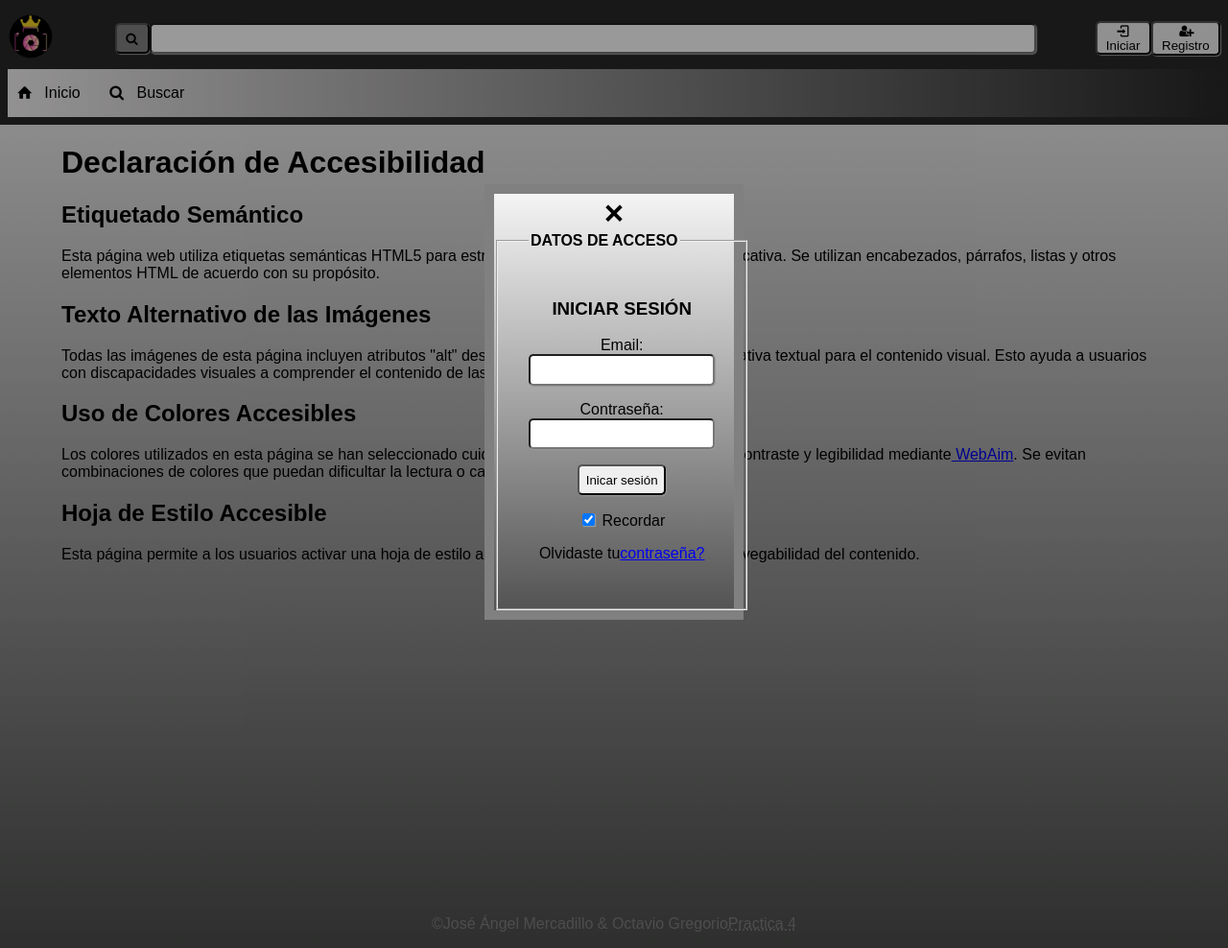
After one commit to octa815/Practica7, a PHP site: page /accesibilidad.html in a window 1280 px wide, after a click on "Iniciar". The commit adds this page. Shown: the whole page at 96% size. Run offline with PHP 8.4, Linux system fonts and the light colour scheme.

Commit message:
creanis accesibilidad

```diff
--- /dev/null
+++ b/accesibilidad.html
@@ -0,0 +1,169 @@
+<!DOCTYPE html>
+<html lang="es">
+<head>
+    <title>Declaración de Accesibilidad</title>
+    <meta name="description" content="Crea tus propios albumnes de fotos"/>
+    <meta charset="UTF-8">
+    <meta name="viewport" content="width=device-width, initial-scale=1.0">
+    <link rel="icon" href="./imagenes/sunegamilogo.png">
+    <link rel="stylesheet" href="estilo.css" media="screen" title="Modo principal">
+
+    <!-- Modos de la página -->
+    <link rel="alternate stylesheet" href="estilo-oscuro.css" title="Modo oscuro">
+    <link rel="alternate stylesheet" href="estilo-grande.css" title="Modo grande">
+
+    <link rel="stylesheet" href ="impresion.css" media="print">
+    <link rel="stylesheet" href ="fontello/css/fontello.css">
+
+
+
+    <script src="javas.js"></script>
+    <title>Declaración de Accesibilidad</title>
+</head>
+<body>
+    <header>
+        <a href="index.html"><img src="./imagenes/sunegamilogo.png" alt="logo" id="logo"></a>
+        <form id="botbus">
+            <button type="submit" class="icon-search"></button>
+            <input type="text" class="busqueda">
+        </form>
+        <aside>
+            <ul>
+                <li>
+                    <button onclick="document.getElementById('login').style.display='block'" class="icon-login">Iniciar</button>
+                </li>
+                <li>
+                    <button onclick="document.getElementById('registro').style.display='block'" class="icon-user-plus">Registro</button>
+                </li>
+            </ul>
+        </aside>
+        <nav id="menu">
+            <label for="chkMenu">&equiv;</label>
+            <input type="checkbox" id="chkMenu">
+            <ul>
+                <li><a href="index.html" class="icon-home"><span>Inicio</span></a></li>
+                <li><a href="buscar.html" class="icon-search"><span>Buscar</span></a></li>
+            </ul>
+        </nav>
+    </header>
+    <main>
+
+        <h1>Declaración de Accesibilidad</h1>
+
+        <h2>Etiquetado Semántico</h2>
+        <p>Esta página web utiliza etiquetas semánticas HTML5 para estructurar el contenido de manera significativa. Se utilizan encabezados, párrafos, listas y otros elementos HTML de acuerdo con su propósito.</p>
+
+        <h2>Texto Alternativo de las Imágenes</h2>
+        <p>Todas las imágenes de esta página incluyen atributos "alt" descriptivos que proporcionan una alternativa textual para el contenido visual. Esto ayuda a usuarios con discapacidades visuales a comprender el contenido de las imágenes.</p>
+
+        <h2>Uso de Colores Accesibles</h2>
+        <p>Los colores utilizados en esta página se han seleccionado cuidadosamente para garantizar un alto contraste y legibilidad mediante<a href=" https://webaim.org/resources/contrastchecker/" data-link=" https://webaim.org/resources/contrastchecker/"> WebAim</a>. Se evitan combinaciones de colores que puedan dificultar la lectura o causar problemas de accesibilidad.</p>
+
+        <h2>Hoja de Estilo Accesible</h2>
+        <p>Esta página permite a los usuarios activar una hoja de estilo accesible que mejora la legibilidad y navegabilidad del contenido.</p>
+
+    </main>
+    <!--************************************************************************************-->
+    <aside contenteditable="false">
+        <aside id="login" class="modal" >
+            <form action="index2.html" class="modal-content animate">
+                <section id="seccion">
+                <span onclick="document.getElementById('login').style.display='none'" class="close" title="Close Modal">&times;</span>
+                <fieldset>
+                    <legend>DATOS DE ACCESO</legend>
+                    <h3> INICIAR SESIÓN </h3>
+
+                    <!-- <p><label for="nombre">Nombre: </label><input type="text" id="nombre" name="nombre" required></p>
+                        <p><label>Apellidos: <input type="text" id="apellidos" name="apellidos" required></label></p>
+                        <p><label for="pass2"> Repite contraseña: </label><input type="password" pattern="[a-zA-Z0-9._-]{4,20}" id="pass2" name="pass2" required></p>-->
+
+                            <p>
+                                <label for="email">Email: </label>
+                                <input type="email" id="email" name="email" ><!--required-->
+                            </p>
+                            <p>
+                                <label for="pass">Contraseña: </label>
+                                <input type="password" pattern="[a-zA-Z0-9._-]{4,20}" id="pass" name="pass" ><!--required-->
+                            </p>
+
+                        <button type="submit">Inicar sesión</button>
+                        <p>
+                            <label><input type="checkbox" checked="checked" name="remember"> Recordar</label>
+                        </p>
+                        <p>
+                            <span class="psw">Olvidaste tu<a href="#">contraseña?</a></span>
+                        </p>
+                    </fieldset>
+                </section>
+            </form>
+        </aside>
+    </aside>
+    <!--************************************************************************************-->
+    <aside contenteditable="false">
+        <aside id="registro" class="modal2">
+            <form action="index.html" class="modal2-content animate">
+                <section id="seccion2">
+                    <fieldset>
+                        <legend>TUS DATOS</legend>
+                        <h3> REGISTRO </h3>
+                            <p>Introduce tus datos</p>
+                            <p><label for="nombre">Nombre: </label><input type="text" id="nombre" name="nombre" ></p><!--required-->
+                            <p><label>Apellidos: <input type="text" id="apellidos" name="apellidos" ></label></p><!--required-->
+                            <p><label for="pass_reg">Contraseña: </label><input type="password" pattern="[a-zA-Z0-9._-]{4,20}" id="pass_reg" name="pass_reg" ></p><!--required-->
+                            <p><label for="pass2"> Repite contraseña: </label><input type="password" pattern="[a-zA-Z0-9._-]{4,20}" id="pass2" name="pass2" ></p><!--required-->
+                            <p><label for="email_reg">Email: </label><input type="email" id="email_reg" name="email_reg" ></p><!--required-->
+                            <p>Sexo:</p>
+                                <input type="radio" id="masculino" name="sexo" value="H">
+                                <label for="masculino">H</label>
+                                <input type="radio" id="femenino"  name="sexo" value="M">
+                                <label for="femenino">M</label>
+                            <p><label for="fecha1">Fecha de nacimiento:</label>
+                            <input type="date" id="fecha1" name="fecha1"></p>
+                            <p><label for="ciudad">Ciudad: </label>
+                                <select id="ciudad" name="ciudad">
+                                    <option value="1">Alicante</option>
+                                    <option value="33">Madrid</option>
+                                    <option value="40">Valencia</option>
+                                </select>
+                            </p>
+                            <p><label for="pais">País: </label>
+                                <select id="pais" name="pais">
+                                    <option value="1">Alemania</option>
+                                    <option value="33">España</option>
+                                    <option value="40">Francia</option>
+                                </select>
+                            </p>
+                    </fieldset>
+                </section>
+                <section id="foto">
+                    <span onclick="document.getElementById('registro').style.display='none'" class="close" title="Close Modal">&times;</span>
+                    <fieldset>
+                        <legend>TU FOTO</legend>
+                            <h4>Foto:</h4>
+                            <label for="input-image"></label>
+                                <figure>
+                                    <img src="./imagenes/user1.jpg" alt="imagen">
+                                </figure>
+                            <input type="file" accept="image/jpg, image/png, image/gif, image/jpeg" id="input-image">
+                    </fieldset>
+                </section>
+                <aside id="log">
+                    <input type="submit" value="Registrarse">
+                </aside>
+            </form>
+        </aside>
+    </aside>
+    <!--************************************************************************************-->
+    <footer>
+        <p>&copy;
+            <time datetime ="2023-09-25"> José Ángel Mercadillo & Octavio Gregorio </time>
+            <abbr title = "DAW"> Practica 4 </abbr>
+        </p>
+    </footer>
+    <script>
+        scroll();
+        login();
+        registro();
+    </script>
+</body>
+</html>
--- a/estilo-principal.css
+++ b/estilo-principal.css
@@ -1,7 +1,3 @@
 body{
-    background-color: yellowgreen;
     font-family: Arial, Helvetica, sans-serif;
 }
-h1{
-    color: red;
-}
--- a/impresion.css
+++ b/impresion.css
@@ -10,7 +10,7 @@ REQUISITOS DE LA IMPRESIÓN
 
 - Elimina los elementos que no sean esenciales, como las imágenes. Pero a veces las imágenes sí que
   son muy importantes: elimina las imágenes que sean meramente decorativas, pero las imágenes que
-  transmitan información importante o sean el contenido principal hay que mantenerlas.
+  transmitan información importante o sean el contenido principal hay que mantenerlas. DONE
 
 - Elimina los elementos de navegación (por ejemplo, la barra de navegación). DONE
 
@@ -20,7 +20,7 @@ REQUISITOS DE LA IMPRESIÓN
 
 - Incluye el URL de la página. DONE arriba a la izquierda
 
-- Incluye un aviso sobre los derechos de uso (copyright).
+- Incluye un aviso sobre los derechos de uso (copyright). DONE
 
 - Usa las reglas específicas para impresión, como @page, page-break-before, widows y orphans. ¿?¿?¿?¿?
 
@@ -37,6 +37,11 @@ body{
 a{
     text-decoration: underline; /* Subrayado para impresión */
     color: #000; /* Color negro para impresión*/
+}
+a::after {
+    content: " (" attr(data-link) ")"; /* Mostrar la URL almacenada en data-link */
+    font-size: 14px; /* Tamaño del texto de la URL */
+    color: #1700e4; /* Color del texto de la URL*/
 }
 
 img{
@@ -59,7 +64,7 @@ fieldset>legend{
 
 
 
-header,footer,#login,#registro{
+header,#login,#registro{
     display: none;
 }
 
```
